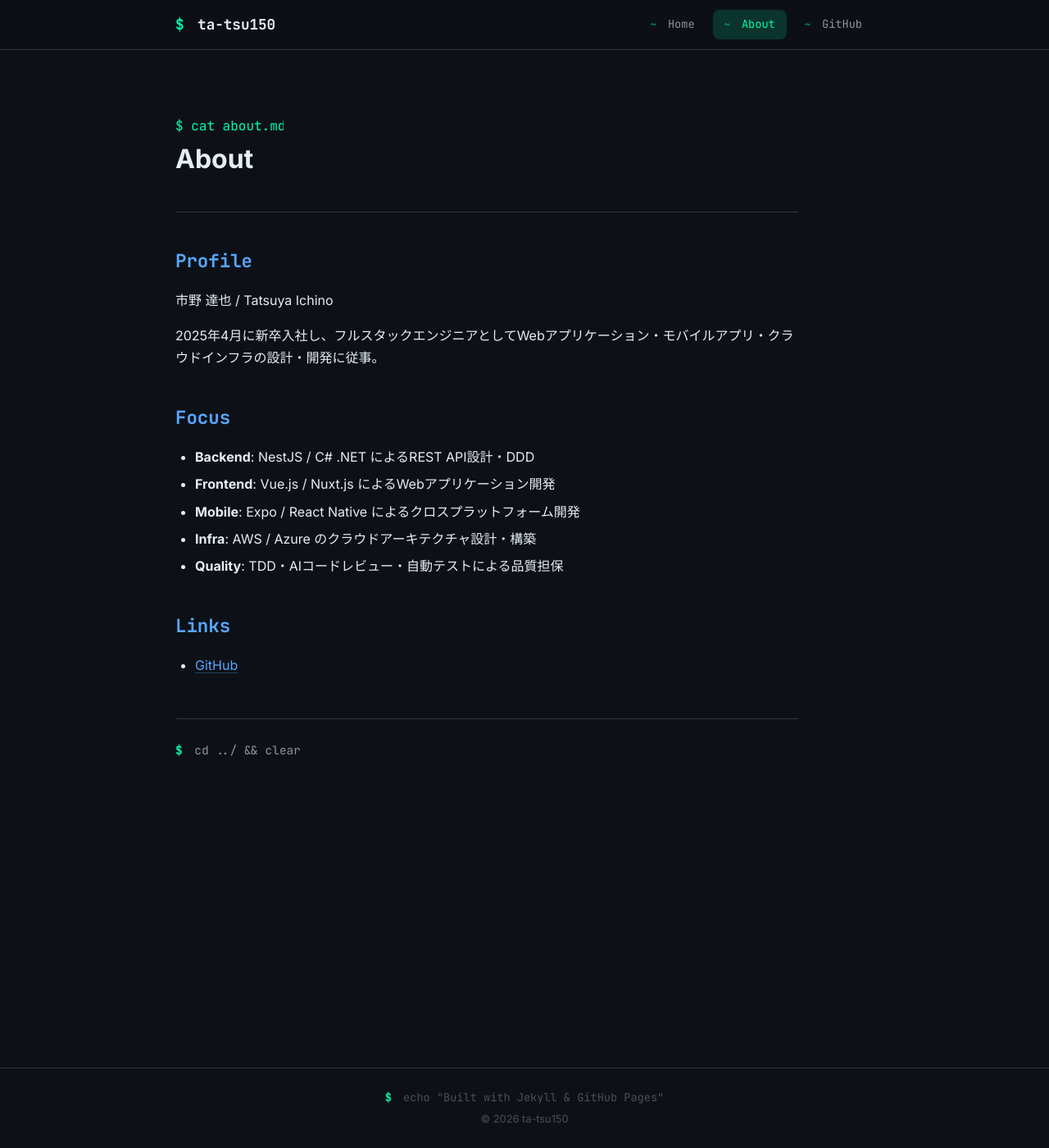
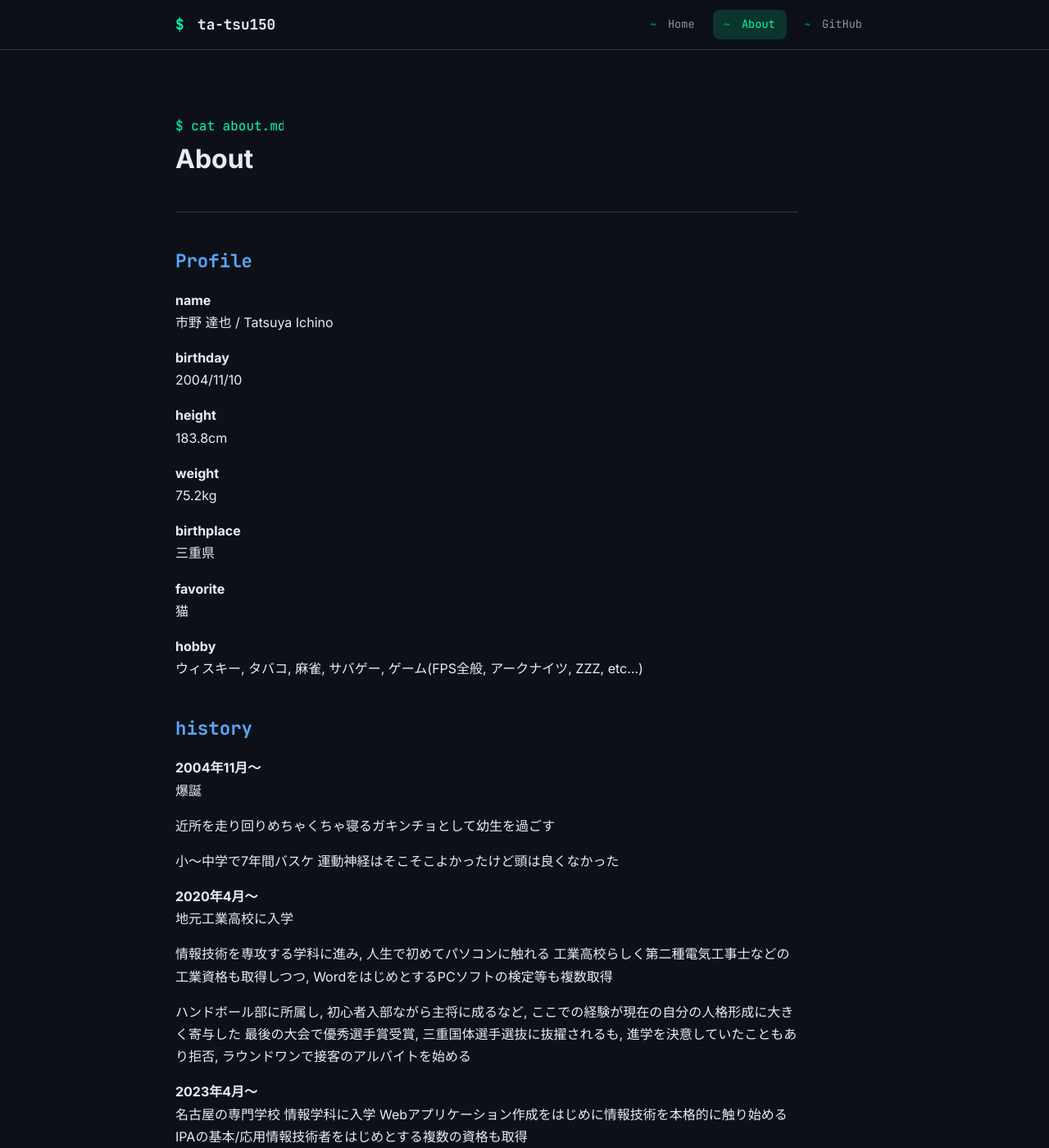
Before and after one commit to ta-tsu150/ta-tsu150.github.io, a Jekyll site: the page built from about.md, in a window 1280 px wide and 1400 px high. Shown: the whole window at 82% size. Built offline with Jekyll 4.4.1, drawn with Linux system fonts in a browser that asks for light colours; some of the changed text lies outside the part shown.

Commit message:
about fix

```diff
--- a/about.md
+++ b/about.md
@@ -16,21 +16,61 @@ title: About
 
 ## Profile
 
+#### name
 市野 達也 / Tatsuya Ichino
 
-2025年4月に新卒入社し、フルスタックエンジニアとしてWebアプリケーション・モバイルアプリ・クラウドインフラの設計・開発に従事。
+#### birthday
+2004/11/10
 
-## Focus
+#### height
+183.8cm
+#### weight
+75.2kg
 
-- **Backend**: NestJS / C# .NET によるREST API設計・DDD
-- **Frontend**: Vue.js / Nuxt.js によるWebアプリケーション開発
-- **Mobile**: Expo / React Native によるクロスプラットフォーム開発
-- **Infra**: AWS / Azure のクラウドアーキテクチャ設計・構築
-- **Quality**: TDD・AIコードレビュー・自動テストによる品質担保
+#### birthplace
+三重県
 
-## Links
+#### favorite
+猫
 
-- [GitHub](https://github.com/ta-tsu150)
+#### hobby
+ウィスキー, タバコ, 麻雀, サバゲー, ゲーム(FPS全般, アークナイツ, ZZZ, etc...)
+
+
+
+## history
+
+#### 2004年11月～
+爆誕
+
+近所を走り回りめちゃくちゃ寝るガキンチョとして幼生を過ごす
+
+小～中学で7年間バスケ
+運動神経はそこそこよかったけど頭は良くなかった
+
+#### 2020年4月～
+
+地元工業高校に入学
+
+情報技術を専攻する学科に進み, 人生で初めてパソコンに触れる
+工業高校らしく第二種電気工事士などの工業資格も取得しつつ, WordをはじめとするPCソフトの検定等も複数取得
+
+ハンドボール部に所属し, 初心者入部ながら主将に成るなど, ここでの経験が現在の自分の人格形成に大きく寄与した
+最後の大会で優秀選手賞受賞, 三重国体選手選抜に抜擢されるも, 進学を決意していたこともあり拒否, ラウンドワンで接客のアルバイトを始める
+
+#### 2023年4月～
+
+名古屋の専門学校 情報学科に入学
+Webアプリケーション作成をはじめに情報技術を本格的に触り始める
+IPAの基本/応用情報技術者をはじめとする複数の資格も取得
+
+#### 2025年4月
+
+現在勤務している会社に新卒入社
+フルスタックエンジニアとしてWebアプリケーション・モバイルアプリ・クラウドインフラの設計・開発に従事
+
+本配属後はすったもんだあって会社の荒波にもまれることに...
+
 
 </div>
 
```
